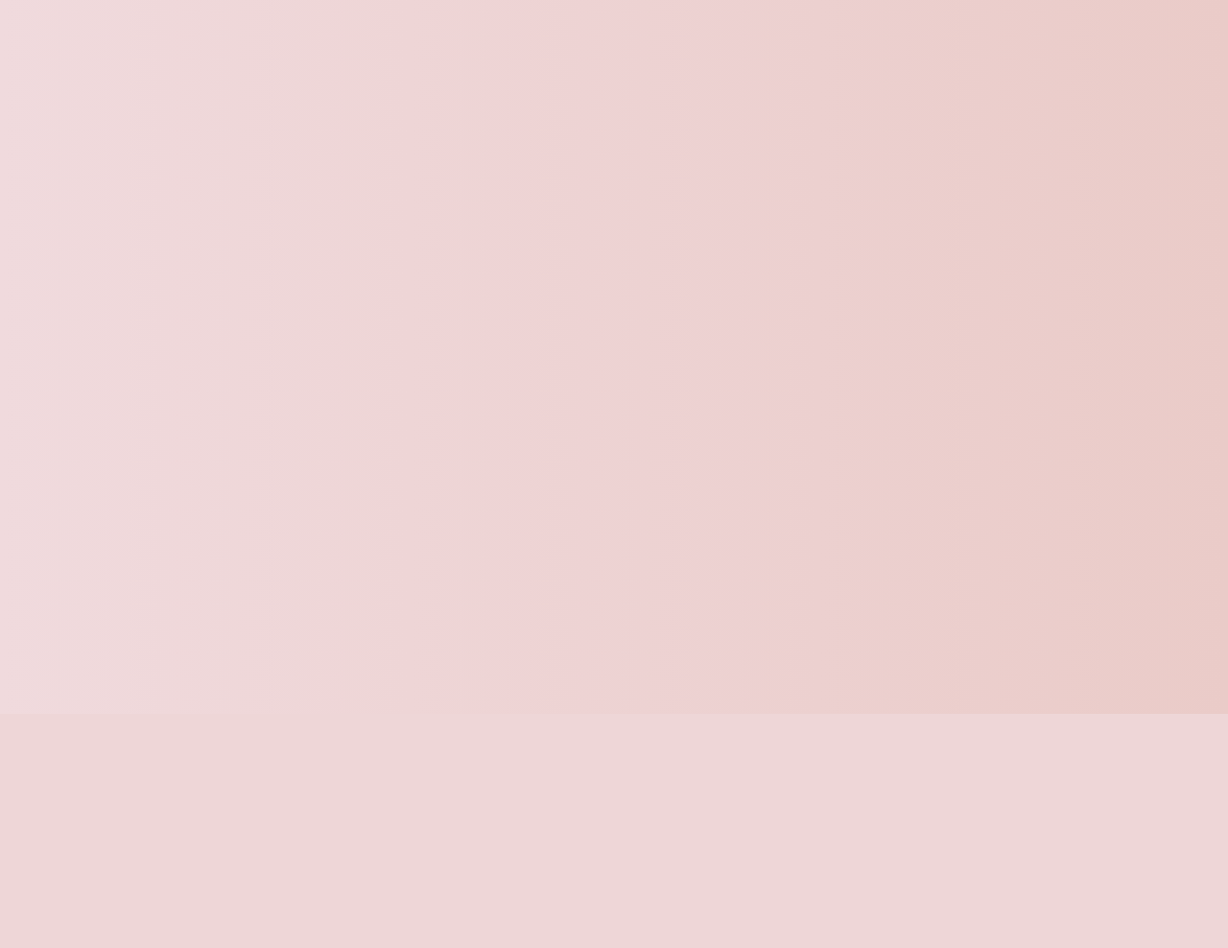
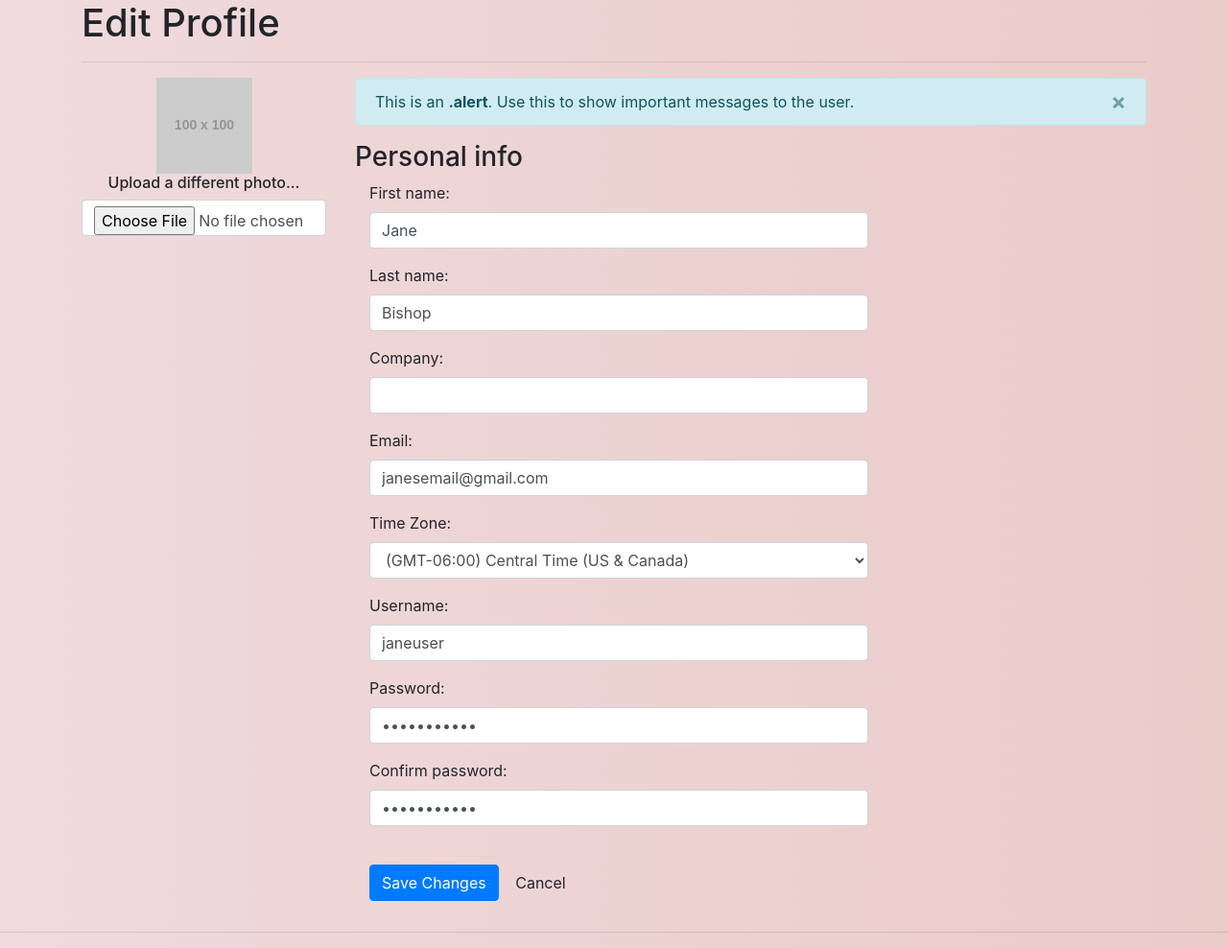
Before and after one commit to lcrdr/PRJ-WEB, a PHP site: page /perfil.html in a window 1280 px wide. Shown: the part 56-1044 px from the top of the page at 96% size. Before the commit the page ends 800 px from the top, so only its background shows below. Run offline with PHP 8.4, Linux system fonts and the light colour scheme; grey boxes labelled with a size stand in for pictures from a placeholder-image service; some libraries are stand-ins or nearby versions.

Commit message:
Tela de meu perfil

```diff
--- a/PRJ/Cadastro.html
+++ b/PRJ/Cadastro.html
@@ -27,7 +27,7 @@
           </li>
           <li class="nav-item">
             <a class="nav-link" href="relatorios.html">Relatórios</a>
-          </li>S
+          </li>
         </li>
         <li class="nav-item">
           <a class="nav-link" href="configuracoes.html">Configurações</a>
--- a/PRJ/css/estilo.css
+++ b/PRJ/css/estilo.css
@@ -136,3 +136,7 @@ container {
     color: #777;
   }
 }
+
+.MyProfileLabel{
+  text-align: center;
+}
--- a/PRJ/inicio.html
+++ b/PRJ/inicio.html
@@ -19,7 +19,7 @@
       <span class="navbar-toggler-icon"></span>
     </button>
 
-    <div class="collapse navbar-collapse" id="conteudoNavbarSuportado">
+    <div class="collapse navbar-collapse navbar-nav" id="conteudoNavbarSuportado">
       <ul class="navbar-nav mr-auto">
         <li class="nav-item active">
           <a class="nav-link" href="inicio.html">Inicio <span class="sr-only">(página atual)</span></a>
@@ -27,6 +27,7 @@
         <li class="nav-item dropdown">
           <a class="nav-link dropdown-toggle" href="#" id="navbarDropdownMenuLink" data-toggle="dropdown" aria-haspopup="true" aria-expanded="false">
             Consultas
+
           </a>
           <div class="dropdown-menu" aria-labelledby="navbarDropdownMenuLink">
             <a class="dropdown-item" href="#">Action</a>
--- a/PRJ/perfil.html
+++ b/PRJ/perfil.html
@@ -53,5 +53,102 @@
   </nav>
 </header>
 
+<div class="container">
+    <h1>Edit Profile</h1>
+    <hr>
+  <div class="row">
+      <!-- left column -->
+      <div class="col-md-3">
+        <div class="text-center">
+          <img src="//placehold.it/100" class="avatar img-circle" alt="avatar">
+          <h6>Upload a different photo...</h6>
+
+          <input type="file" class="form-control">
+        </div>
+      </div>
+
+      <!-- edit form column -->
+      <div class="col-md-9 personal-info">
+        <div class="alert alert-info alert-dismissable">
+          <a class="panel-close close" data-dismiss="alert">×</a>
+          <i class="fa fa-coffee"></i>
+          This is an <strong>.alert</strong>. Use this to show important messages to the user.
+        </div>
+        <h3>Personal info</h3>
+
+        <form class="form-horizontal" role="form">
+          <div class="form-group">
+            <label class="col-lg-3 control-label">First name:</label>
+            <div class="col-lg-8">
+              <input class="form-control" type="text" value="Jane">
+            </div>
+          </div>
+          <div class="form-group">
+            <label class="col-lg-3 control-label">Last name:</label>
+            <div class="col-lg-8">
+              <input class="form-control" type="text" value="Bishop">
+            </div>
+          </div>
+          <div class="form-group">
+            <label class="col-lg-3 control-label">Company:</label>
+            <div class="col-lg-8">
+              <input class="form-control" type="text" value="">
+            </div>
+          </div>
+          <div class="form-group">
+            <label class="col-lg-3 control-label">Email:</label>
+            <div class="col-lg-8">
+              <input class="form-control" type="text" value="janesemail@gmail.com">
+            </div>
+          </div>
+          <div class="form-group">
+            <label class="col-lg-3 control-label">Time Zone:</label>
+            <div class="col-lg-8">
+              <div class="ui-select">
+                <select id="user_time_zone" class="form-control">
+                  <option value="Hawaii">(GMT-10:00) Hawaii</option>
+                  <option value="Alaska">(GMT-09:00) Alaska</option>
+                  <option value="Pacific Time (US &amp; Canada)">(GMT-08:00) Pacific Time (US &amp; Canada)</option>
+                  <option value="Arizona">(GMT-07:00) Arizona</option>
+                  <option value="Mountain Time (US &amp; Canada)">(GMT-07:00) Mountain Time (US &amp; Canada)</option>
+                  <option value="Central Time (US &amp; Canada)" selected="selected">(GMT-06:00) Central Time (US &amp; Canada)</option>
+                  <option value="Eastern Time (US &amp; Canada)">(GMT-05:00) Eastern Time (US &amp; Canada)</option>
+                  <option value="Indiana (East)">(GMT-05:00) Indiana (East)</option>
+                </select>
+              </div>
+            </div>
+          </div>
+          <div class="form-group">
+            <label class="col-md-3 control-label">Username:</label>
+            <div class="col-md-8">
+              <input class="form-control" type="text" value="janeuser">
+            </div>
+          </div>
+          <div class="form-group">
+            <label class="col-md-3 control-label">Password:</label>
+            <div class="col-md-8">
+              <input class="form-control" type="password" value="11111122333">
+            </div>
+          </div>
+          <div class="form-group">
+            <label class="col-md-3 control-label">Confirm password:</label>
+            <div class="col-md-8">
+              <input class="form-control" type="password" value="11111122333">
+            </div>
+          </div>
+          <div class="form-group">
+            <label class="col-md-3 control-label"></label>
+            <div class="col-md-8">
+              <input type="button" class="btn btn-primary" value="Save Changes">
+              <span></span>
+              <input type="reset" class="btn btn-default" value="Cancel">
+            </div>
+          </div>
+        </form>
+      </div>
+  </div>
+</div>
+<hr>
+
 
 </body>
--- a/PRJ/relatorios.html
+++ b/PRJ/relatorios.html
@@ -60,4 +60,6 @@
 </nav>
 </header>
 
+
+
 </body>
```
Also changed, not shown: PRJ/configuracoes.html (+52 -43 lines).
